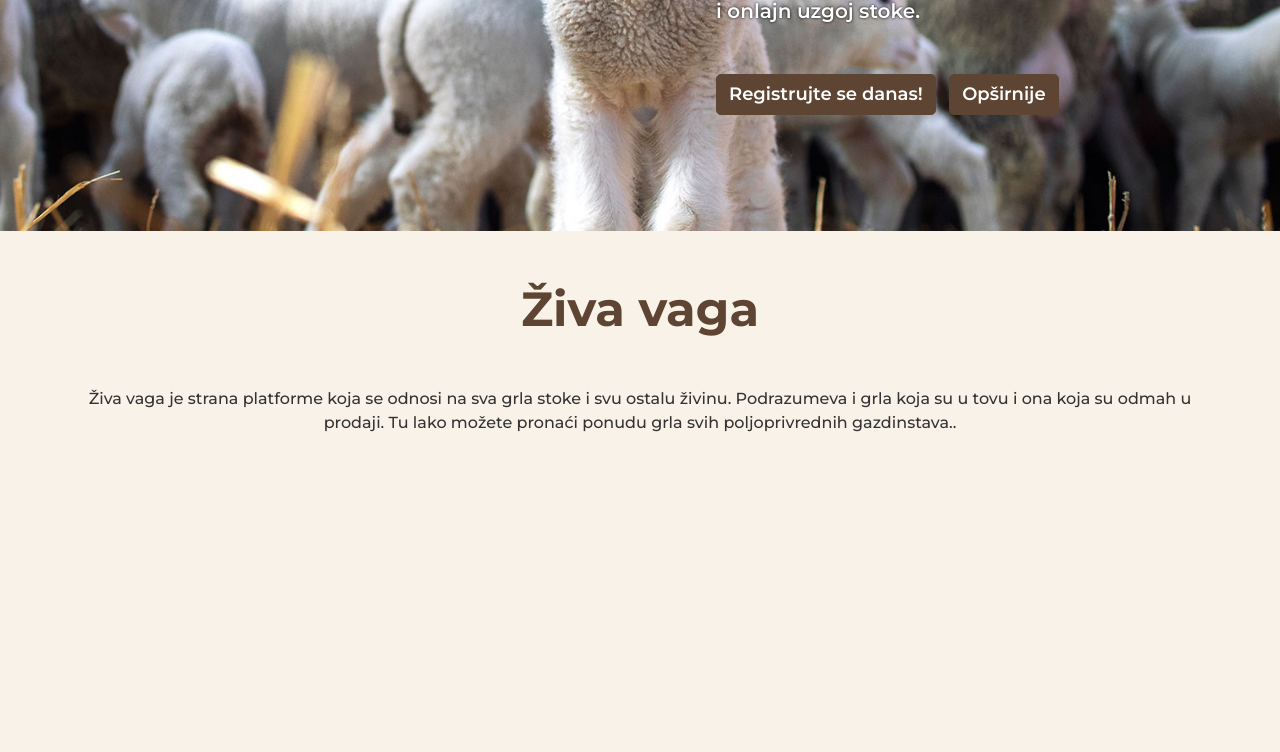
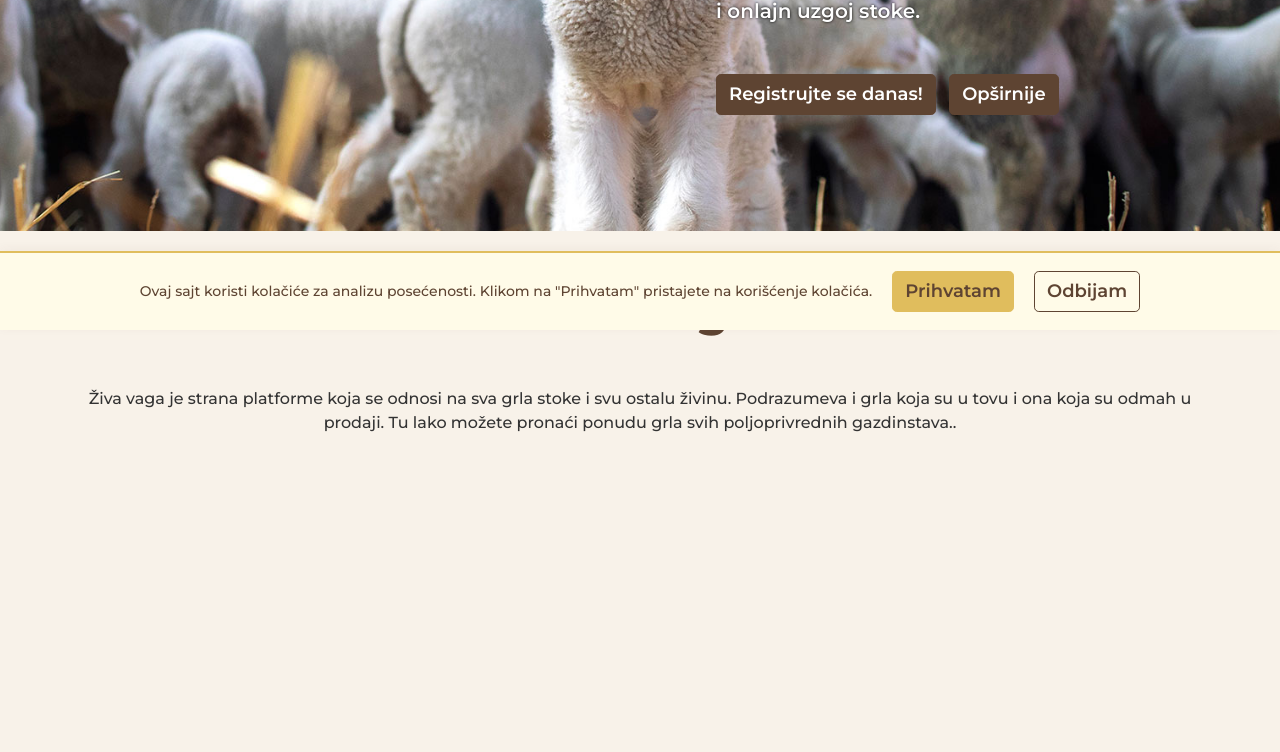
Before and after one commit to miiihaaas/MojeStado, a Flask app: page / in a window 1280 px wide. Shown: the part 470-1222 px from the top of the page. Run offline with Flask 3, Linux system fonts and the light colour scheme; data that the repository does not hold is empty; parts of the project's set-up code (start-up, migrations or seed data) failed here and were passed over; some libraries are stand-ins or nearby versions.

Commit message:
baner za cookies

```diff
--- a/mojestado/static/css/style.css
+++ b/mojestado/static/css/style.css
@@ -289,7 +289,7 @@ ul.pagination .page-link:focus { box-shadow: none; }
 
 /*** Table   ***/
 table.table { font-size: 14px; }
-.table>:not(:last-child)>:last-child>* { border-bottom-color: inherit; }
+.table>:not(:last-child)>*:not(:last-child) { border-bottom-width: 1px; border-right-width: 1px; border-color: #ddd !important; }
 .table>thead { background-color: #e0bd5d; }
 .table-overflow { overflow: auto; height: fit-content; }
 table.popupable td { position: relative; }
@@ -356,7 +356,7 @@ footer.footer .copyright { color: #e0bd5d; font-size: 12px; padding-top: 30px; }
 @media (max-width: 767px) {
     .desk-only { display: none; }
     body { font-size: 16px; }
-    body:not(.main\.home) nav.navbar-dark { background-color: #5e4432; }
+    body:not(.shrink) nav.navbar-dark { background-color: #5e4432; }
     header.hero { position: fixed; width: -webkit-fill-available; z-index: 999;}
     nav.navbar-dark { background-color: rgb(94 68 50 / 90%); }
     .navbar-nav.main-menu .nav-item a { color: #ffffff !important; }
@@ -427,3 +427,22 @@ footer.footer .copyright { color: #e0bd5d; font-size: 12px; padding-top: 30px; }
 .False { border-color: #ffaaaa !important; background-color: #ffeeee !important; }
 .modal { z-index: 10000; }
 .table>:not(caption)>*>* { padding: 6px; }
+
+.cookie-banner {
+    position: fixed;
+    bottom: 0;
+    left: 0;
+    width: 100%;
+    background: #fffbe8;
+    color: #5e4432;
+    border-top: 2px solid #e0bd5d;
+    box-shadow: 0 -2px 10px rgba(94,68,50,0.05);
+    padding: 18px 10px 18px 10px;
+    z-index: 9999;
+}
+
+.cookie-banner.fade-out {
+    opacity: 0;
+    transition: opacity 0.5s;
+    pointer-events: none;
+}
--- a/mojestado/templates/layout.html
+++ b/mojestado/templates/layout.html
@@ -206,6 +206,7 @@
             <a href="https://rs.visa.com/pay-with-visa/security-and-assistance/protected-everywhere.html" target="_blanc"><img src="{{ url_for('static', filename='images/visa-secure-logo.png') }}" alt="Visa secure logo"></a>
             <a href="https://www.payspot.rs/en/homepage/" target="_blanc"><img src="{{ url_for('static', filename='images/payspot-logo.png') }}" alt="Payspot logo"></a>
         </div>
+
         <footer class="footer bg-mosta">
             <div class="container">
                 <div class="row">
@@ -242,6 +243,15 @@
                 </div>
             </div>
         </footer>
+        {% if not request.cookies.get('cookie_consent') %}
+        <div id="cookie-banner" class="cookie-banner d-flex align-items-center justify-content-center gap-20 font-size-14">
+            <span>
+                Ovaj sajt koristi kolačiće za analizu posećenosti. Klikom na "Prihvatam" pristajete na korišćenje kolačića.
+            </span>
+            <button onclick="acceptCookies()" class="btn btn-secondary">Prihvatam</button>
+            <button onclick="declineCookies()" class="btn btn-alt">Odbijam</button>
+        </div>
+        {% endif %}
 
         <!-- Optional JavaScript -->
         <!-- jQuery first, then Popper.js, then Bootstrap JS -->
@@ -261,6 +271,42 @@
 
 
         {% block scripts %}{% endblock %}
+        <script>
+            function acceptCookies() {
+                document.cookie = "cookie_consent=accepted;path=/;max-age=" + (60*60*24*365);
+                removeCookieBanner();
+                loadAnalytics();
+            }
+            function declineCookies() {
+                document.cookie = "cookie_consent=declined;path=/;max-age=" + (60*60*24*365);
+                removeCookieBanner();
+            }
+            function removeCookieBanner() {
+                var banner = document.getElementById('cookie-banner');
+                if (banner) {
+                    banner.classList.add('fade-out');
+                    setTimeout(function() { banner.remove(); }, 500);
+                }
+            }
+            // Automatski učitaj Analytics ako je već prihvaćeno ranije
+            window.onload = function() {
+                if (document.cookie.indexOf('cookie_consent=accepted') !== -1) {
+                    loadAnalytics();
+                }
+            };
+            function loadAnalytics() {
+                // Dinamički ubaci Google Analytics skriptu
+                var ga = document.createElement('script');
+                ga.async = true;
+                ga.src = 'https://www.googletagmanager.com/gtag/js?id=GA_MEASUREMENT_ID';
+                document.head.appendChild(ga);
+                window.dataLayer = window.dataLayer || [];
+                function gtag(){dataLayer.push(arguments);}
+                window.gtag = gtag;
+                gtag('js', new Date());
+                gtag('config', 'GA_MEASUREMENT_ID');
+            }
+            </script>
 <!--
         <script>
             const cartBtn = document.getElementById("cartBtn");
--- a/mojestado/users/routes.py
+++ b/mojestado/users/routes.py
@@ -2264,6 +2264,7 @@ def admin_view_slips():
             elif request.method == 'POST' and 'saveAndProcessButton' in request.form:
                 app.logger.info(f'Pritisnuto dugme "sačuvaj i rasknjiži uplate"')
                 #! dodati kod za rasknjižavanje uplate
+
                 return redirect(url_for('users.admin_view_slips'))
             if request.method == 'GET':
                 # Učitavanje svih izvoda
```
